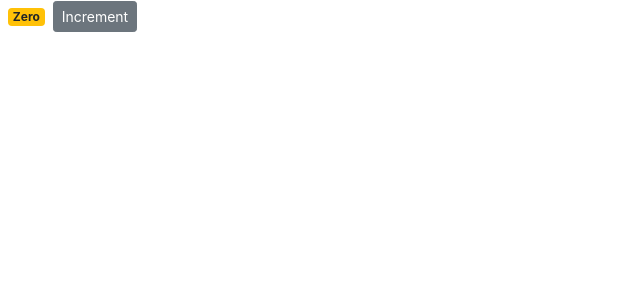
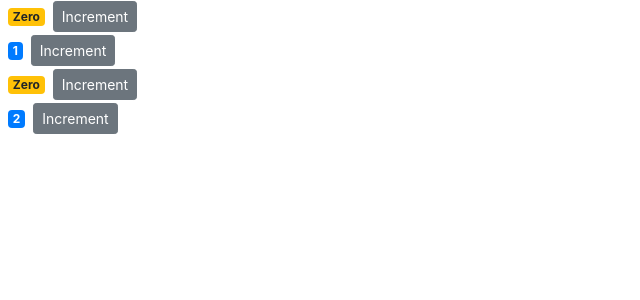
Before and after one commit to tanu31195/react-counter, a React (Create React App) app: page / in a window 1280 px wide. Shown: the top 300 px of the page, without its empty margins (0-640 px from the left). Built offline with nearby package versions, Linux system fonts and the light colour scheme.

Commit message:
Composing components

```diff
--- a/src/components/counter.jsx
+++ b/src/components/counter.jsx
@@ -3,23 +3,23 @@
 //export default class Counter extends Component{
 class Counter extends Component {
     state = {
-      count: 0,
+      value: this.props.value,
       tags: ['tag1', 'tag2', 'tag3']
     };
 
     handleIncrement = product => {
-        console.log(product);
-        this.setState({count: this.state.count + 1});
+        this.setState({value: this.state.value + 1});
     };
 
     render() {
+        console.log(this.props);
 
         return (
             <div>
                 {/*Using dynamic classes*/}
                 <span className={this.getBadgeClasses()}>{this.formatCount()}</span>
                 <button
-                    onClick={() => this.handleIncrement({id:11})}
+                    onClick={() => this.handleIncrement({id:1})}
                     className='btn btn-secondary btn-sm'>
                     Increment
                 </button>
@@ -34,13 +34,13 @@
 
     getBadgeClasses() {
         let classes = 'badge m-2 badge-';
-        classes += this.state.count === 0 ? 'warning' : 'primary';
+        classes += this.state.value === 0 ? 'warning' : 'primary';
         return classes;
     }
 
     formatCount() {
-        const { count } = this.state;
-        return count === 0 ? 'Zero' : count;
+        const { value } = this.state;
+        return value === 0 ? 'Zero' : value;
     }
 
     renderTags() {
--- /dev/null
+++ b/src/components/counters.jsx
@@ -0,0 +1,25 @@
+import React, {Component} from 'react';
+import Counter from "./counter";
+
+class Counters extends Component {
+    state = {
+        counters: [
+            {id: 1, value: 0},
+            {id: 2, value: 1},
+            {id: 3, value: 0},
+            {id: 4, value: 2}
+        ]
+    };
+
+    render() {
+        return (
+            <div>
+                {this.state.counters.map(counter =>
+                    <Counter key={counter.id} value={counter.value} selected/>)
+                }
+            </div>
+        );
+    }
+}
+
+export default Counters;
--- a/src/index.js
+++ b/src/index.js
@@ -4,11 +4,11 @@
 import App from './App';
 import * as serviceWorker from './serviceWorker';
 import 'bootstrap/dist/css/bootstrap.css';
-import Counter from "./components/counter";
+import Counters from "./components/counters";
 
 ReactDOM.render(
   <React.StrictMode>
-    <Counter />
+    <Counters />
   </React.StrictMode>,
   document.getElementById('root')
 );
```
Also changed, not shown: 1 other file (tests, documents, lock files or other folders).
